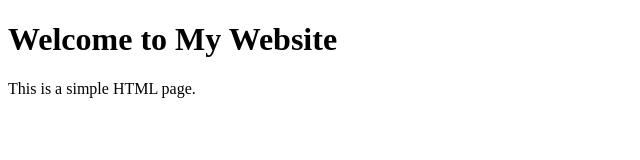
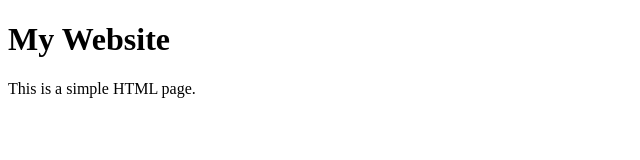
Before and after one commit to sampsonudeme738-gif/demonstrations-, a plain HTML site: page index.html in a window 1280 px wide. Shown: the whole page, without its empty margins (0-640 px from the left). Drawn offline with Linux system fonts and the light colour scheme.

Commit message:
update heading text in index.html

```diff
--- a/index.html
+++ b/index.html
@@ -5,7 +5,7 @@
         <title>My Website</title>
     </head>
     <body>
-        <h1>Welcome to My Website</h1>
+        <h1>My Website</h1>
         <p>This is a simple HTML page.</p>
 
     </body>
```
